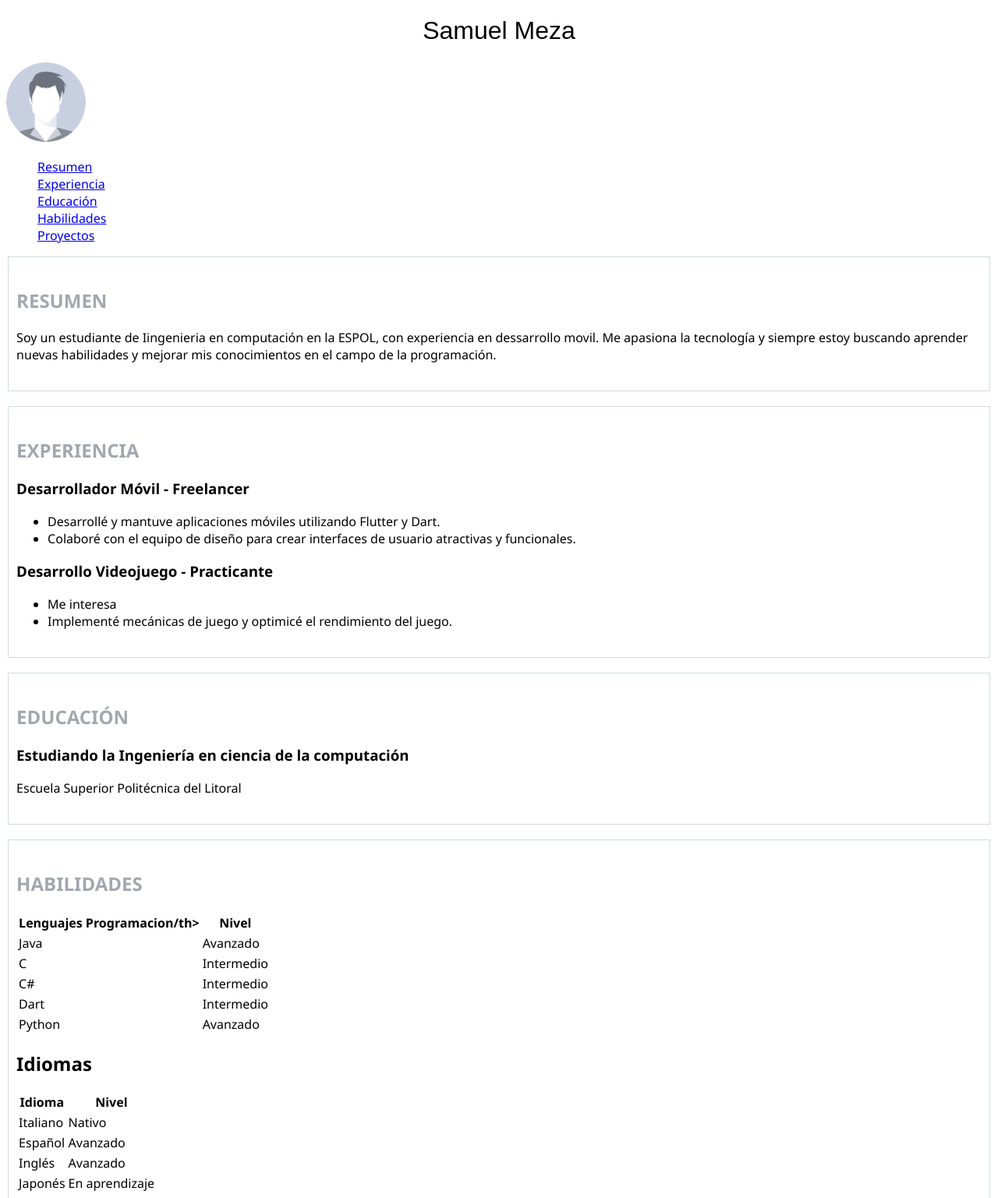
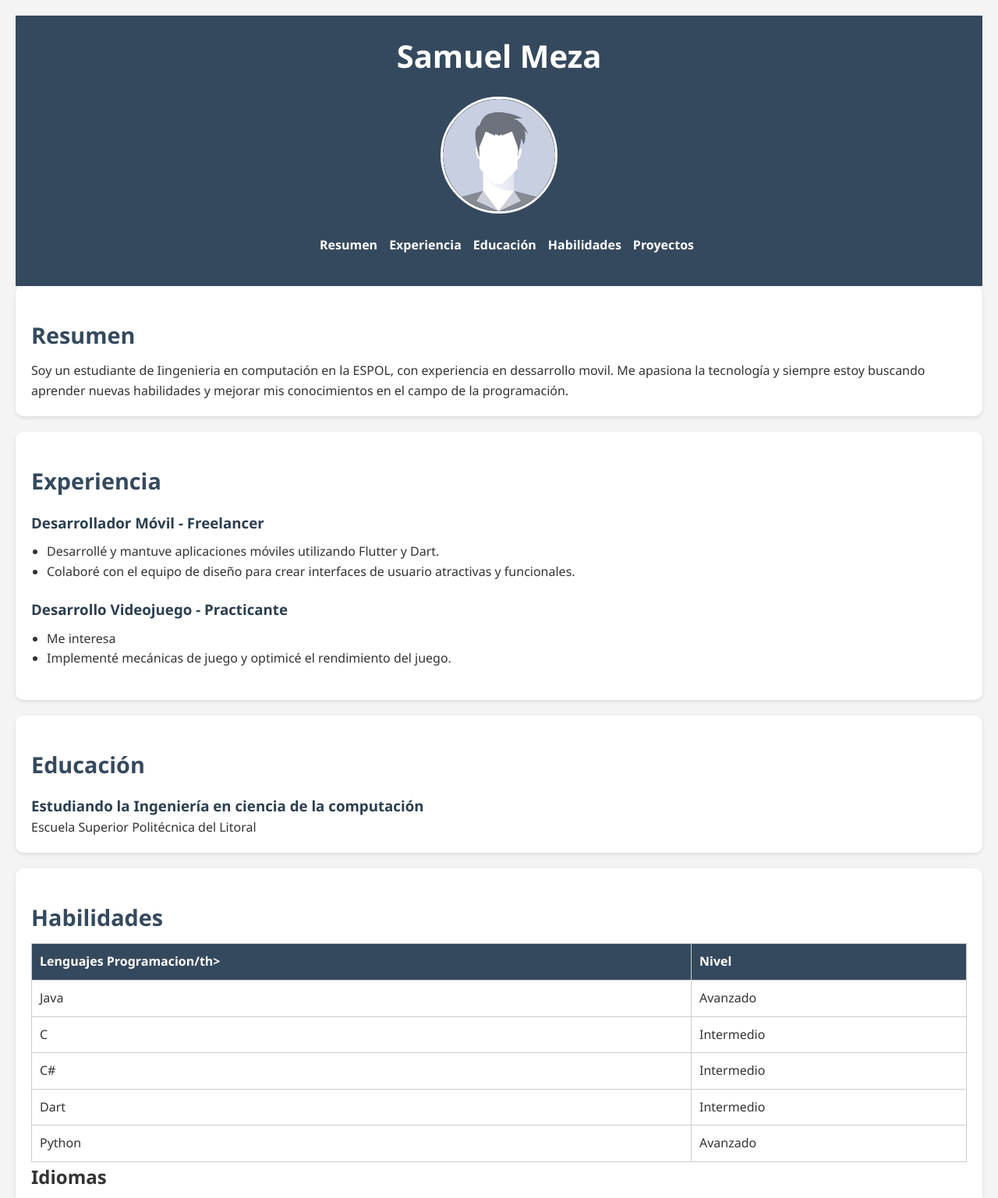
Before and after one commit to Leaxmus/curriculum, a plain HTML site: page index.html in a window 1280 px wide. Shown: the top 1537 px of the page at 78% size. Drawn offline with Linux system fonts and the light colour scheme; a web font is replaced by a local one.

Commit message:
Refactor y mejorar estilos CSS del currículum vitae: reorganizar reglas, agregar nuevos estilos y optimizar la presentación general.

```diff
--- a/stylesheets/styles.css
+++ b/stylesheets/styles.css
@@ -1,69 +1,171 @@
+/* Reset básico */
 * {
-    font-family: "Segoe UI", Tahoma, Geneva, Verdana, sans-serif;
+  margin: 0;
+  padding: 0;
+  box-sizing: border-box;
 }
 
-h1 {
+body {
+  font-family: 'Segoe UI', Tahoma, Geneva, Verdana, sans-serif;
+  background-color: #f4f4f4;
+  color: #333;
+  line-height: 1.6;
+  padding: 20px;
+}
 
-    /* Alineación del texto */
-    text-align: center;
+/* Encabezado */
+header {
+  background-color: #35495e;
+  color: white;
+  padding: 20px 0;
+}
 
-    /* Grosor de la fuente negrita */
-    font-weight: bold;
+header .container {
+  display: flex;
+  flex-direction: column;
+  align-items: center;
+  text-align: center;
+}
 
-    font-family: "BBH Sans Bartle", sans-serif;
-    font-weight: 400;
-    font-style: normal;
+header h1 {
+  font-size: 2.5rem;
+  margin-bottom: 10px;
 }
 
 #photo {
-
-    /* Ancho del elemento */
-    width: 8vw;
-
-    /* Alto del elemento */
-    height: auto;
+  width: 150px;
+  border-radius: 50%;
+  border: 3px solid white;
+  margin: 10px 0;
 }
 
-.subtitle {
-
-    /* Color del texto en rgba */
-    color: rgb(151 156 165 / 0.89);
-
-    /* Transformación del texto a mayúsculas */
-    text-transform: uppercase;
+nav ul {
+  list-style: none;
+  display: flex;
+  gap: 15px;
+  justify-content: center;
+  flex-wrap: wrap;
 }
 
-footer p {
-
-    /* Alineación del texto a la derecha */
-    text-align: right;
-
-    /* Estilo de fuente itálica */
-    font-style: italic;
-
-}
-nav > ul {
-
-    /* Eliminar los estilos de lista predeterminados */
-    list-style: none;
-
+nav a {
+  color: white;
+  text-decoration: none;
+  font-weight: bold;
+  transition: color 0.3s;
 }
 
-section {
+nav a:hover {
+  color: #ffcc00;
+}
 
-    /* borde de grosor 0.2 en puntos, estilo sólido y color hexadecimal #cedddd  */
-    border: 0.2pt solid #cedddd;
+/* Subtítulos */
+.subtitle {
+  font-size: 1.8rem;
+  color: #35495e;
+  margin: 20px 0 10px;
+}
 
-    /* margen (espacio externo) superior, derecho, abajo e izquierda */
-    margin: 4px 2px 8px 2px;
+/* Secciones */
+main section, #ubicacion, #video-presentacion {
+  background: white;
+  padding: 20px;
+  margin-bottom: 20px;
+  border-radius: 10px;
+  box-shadow: 0 2px 5px rgba(0,0,0,0.1);
+}
 
-    /* relleno (espacio interno) de
-    1.5% en la parte superior e inferior y
-    0.8% a los lados derecho e izquierdo. */
+section h3 {
+  color: #2c3e50;
+  margin-top: 15px;
+}
 
-    padding: 1.5% 0.8%;
+ul {
+  margin: 10px 0 20px 20px;
+}
 
-    /* Margen inferior ajustado */
-    margin-bottom: 1.2rem;
+table {
+  width: 100%;
+  border-collapse: collapse;
+  margin-top: 10px;
+}
 
+table th,
+table td {
+  padding: 10px;
+  border: 1px solid #ccc;
+  text-align: left;
 }
+
+table th {
+  background-color: #35495e;
+  color: white;
+}
+
+/* Proyectos */
+.proyecto {
+  margin-bottom: 20px;
+}
+
+.proyecto a {
+  display: inline-block;
+  margin-top: 10px;
+  color: #3498db;
+  text-decoration: none;
+}
+
+.proyecto a:hover {
+  text-decoration: underline;
+}
+
+/* Video */
+.video-container {
+  display: flex;
+  justify-content: center;
+  align-items: center;
+}
+
+/* Formulario de contacto */
+form {
+  background: white;
+  padding: 20px;
+  border-radius: 10px;
+  box-shadow: 0 2px 5px rgba(0,0,0,0.1);
+  max-width: 600px;
+  margin: 0 auto 40px;
+}
+
+form label {
+  display: block;
+  margin: 10px 0 5px;
+  font-weight: bold;
+}
+
+form input, form textarea {
+  width: 100%;
+  padding: 10px;
+  margin-bottom: 15px;
+  border: 1px solid #ccc;
+  border-radius: 5px;
+}
+
+form button {
+  background-color: #35495e;
+  color: white;
+  padding: 10px 20px;
+  border: none;
+  border-radius: 5px;
+  cursor: pointer;
+}
+
+form button:hover {
+  background-color: #2c3e50;
+}
+
+/* Footer */
+footer {
+  text-align: center;
+  padding: 20px;
+  background-color: #35495e;
+  color: white;
+  border-top: 1px solid #ccc;
+}
```
